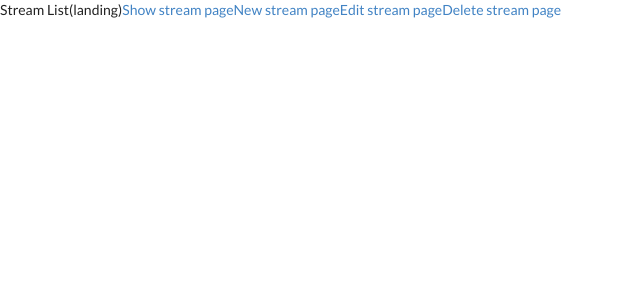
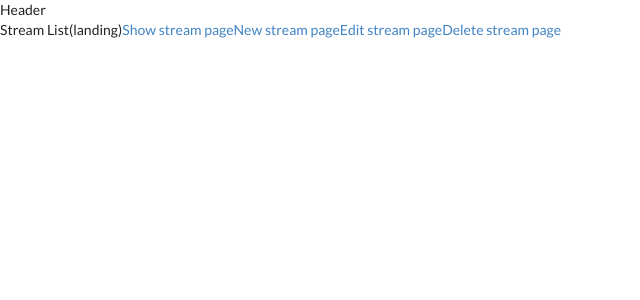
Before and after one commit to elorenzen/Twitch-clone-React-Redux, a React (Create React App) app in the folder client/: page / in a window 1280 px wide. Shown: the top 300 px of the page, without its empty margins (0-640 px from the left). Built offline with nearby package versions, Linux system fonts and the light colour scheme.

Commit message:
Imported and added Header component into App

```diff
--- a/client/src/components/App.js
+++ b/client/src/components/App.js
@@ -6,19 +6,23 @@ import EditStream from '../components/streams/EditStream';
 import NewStream from '../components/streams/NewStream';
 import ShowStream from '../components/streams/ShowStream';
 import StreamList from '../components/streams/StreamList';
+import Header from '../components/Header';
 
 const App = () => {
     return (
         <div>
+            <Header />
             <BrowserRouter>
+            <div>
                 <Route path="/" exact component={StreamList} />
                 <Route path='/streams/show' component={ShowStream} />
                 <Route path='/streams/new' component={NewStream} />
                 <Route path='/streams/edit' component={EditStream} />
                 <Route path='/streams/delete' component={DeleteStream} />
+            </div>
             </BrowserRouter>
         </div>
-    )
-}
+    );
+};
 
 export default App;
```
